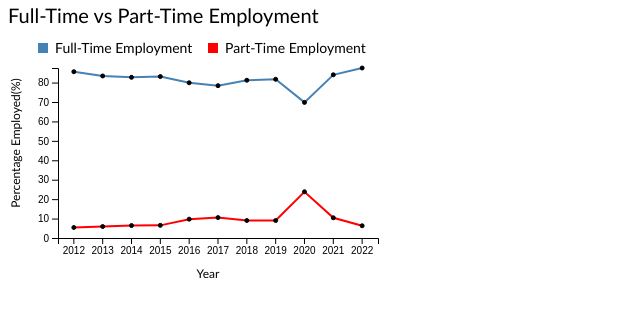
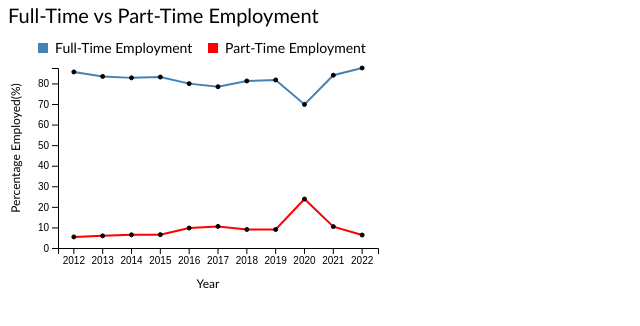
Before and after one commit to natalieheng/is428_visualproject, a plain HTML site: page index.html in a window 1280 px wide. Shown: the whole page, without its empty margins (0-640 px from the left). Drawn offline with nearby package versions, Linux system fonts and the light colour scheme.

Commit message:
update visualisation

```diff
--- a/index.html
+++ b/index.html
@@ -42,7 +42,7 @@
 </head>
 <body>
     <div class = "chart-container">
-    <svg width="400" height="270"></svg></div>
+    <svg width="400" height="280"></svg></div>
 
     <script>
         // Data
```
